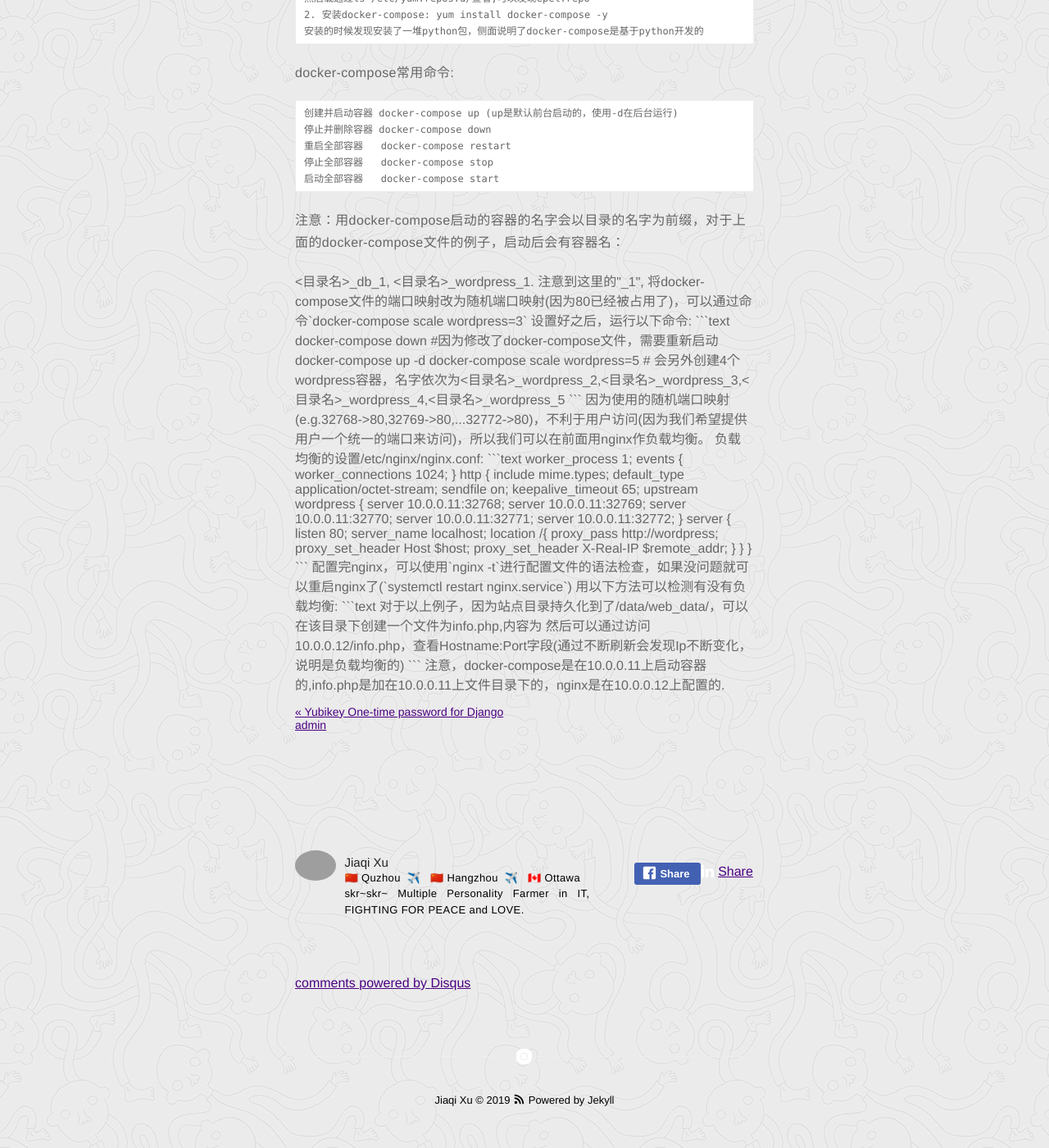
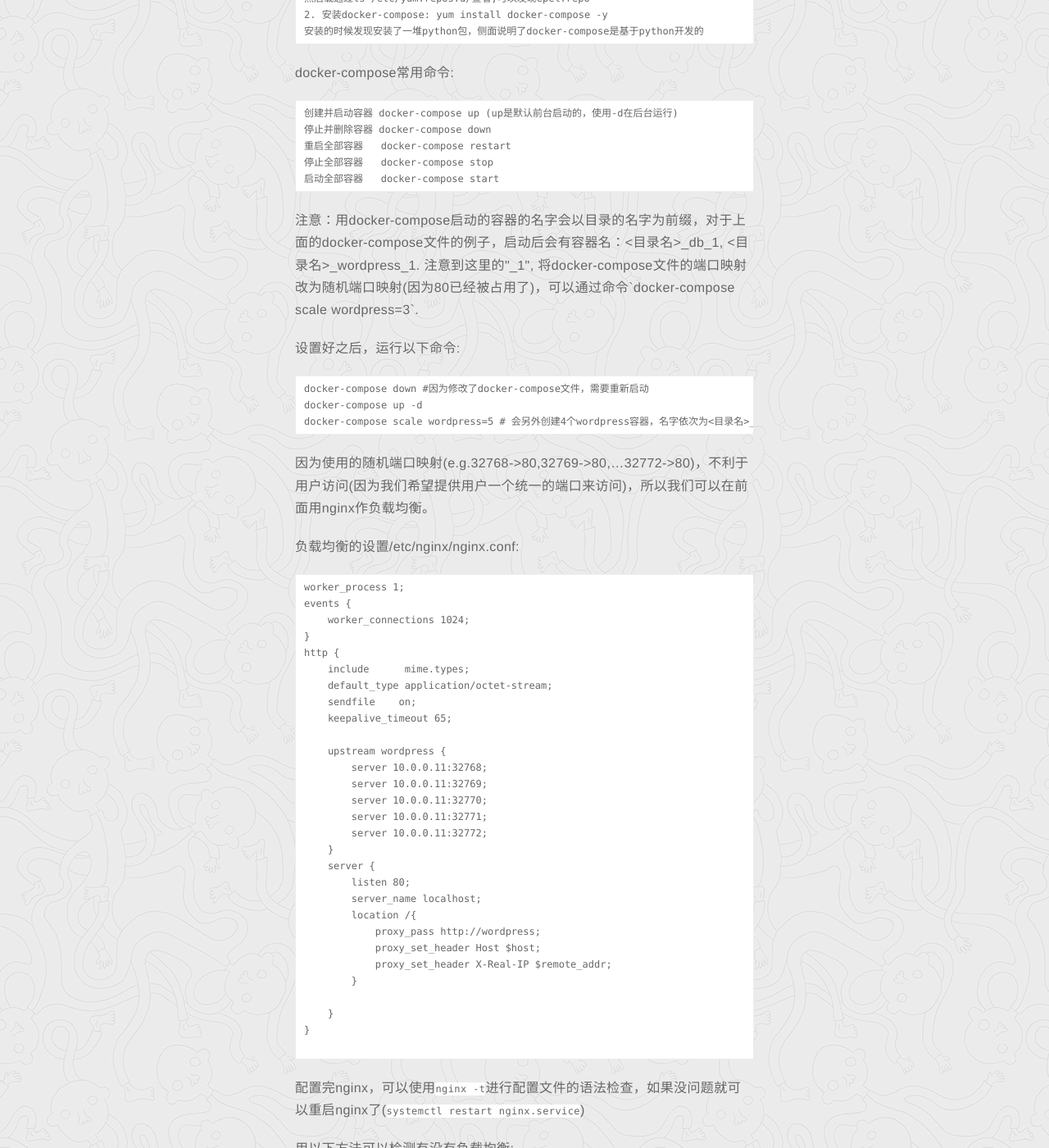
Before and after one commit to jxu033/jxu033.github.io, a Jekyll site: the page built from _posts/2019-09-30-docker.md, in a window 1280 px wide and 1400 px high, scrolled down 11422 px. Shown: the whole window at 82% size. Built offline with Jekyll 4.4.1, drawn with Linux system fonts in a browser that asks for light colours; comment, search, counter and statistics services are not loaded; some of the changed text lies outside the part shown.

Commit message:
docker note layout

````diff
--- a/_posts/2019-09-30-docker.md
+++ b/_posts/2019-09-30-docker.md
@@ -437,8 +437,7 @@ docker-compose常用命令:
 启动全部容器   docker-compose start
 ```
 
-注意：用docker-compose启动的容器的名字会以目录的名字为前缀，对于上面的docker-compose文件的例子，启动后会有容器名：
-<目录名>_db_1, <目录名>_wordpress_1. 注意到这里的"_1", 将docker-compose文件的端口映射改为随机端口映射(因为80已经被占用了)，可以通过命令`docker-compose scale wordpress=3`
+注意：用docker-compose启动的容器的名字会以目录的名字为前缀，对于上面的docker-compose文件的例子，启动后会有容器名：<目录名>_db_1, <目录名>_wordpress_1. 注意到这里的"_1", 将docker-compose文件的端口映射改为随机端口映射(因为80已经被占用了)，可以通过命令`docker-compose scale wordpress=3`.
 
 设置好之后，运行以下命令:
 ```text
@@ -449,6 +448,7 @@ docker-compose scale wordpress=5 # 会另外创建4个wordpress容器，名字
 因为使用的随机端口映射(e.g.32768->80,32769->80,...32772->80)，不利于用户访问(因为我们希望提供用户一个统一的端口来访问)，所以我们可以在前面用nginx作负载均衡。
 
 负载均衡的设置/etc/nginx/nginx.conf:
+
 ```text
 worker_process 1;
 events {
@@ -480,9 +480,11 @@ http {
 }
 
 ```
+
 配置完nginx，可以使用`nginx -t`进行配置文件的语法检查，如果没问题就可以重启nginx了(`systemctl restart nginx.service`)
 
 用以下方法可以检测有没有负载均衡:
+
 ```text
 对于以上例子，因为站点目录持久化到了/data/web_data/，可以在该目录下创建一个文件为info.php,内容为
 <? php phpinfo(); ?>
````
